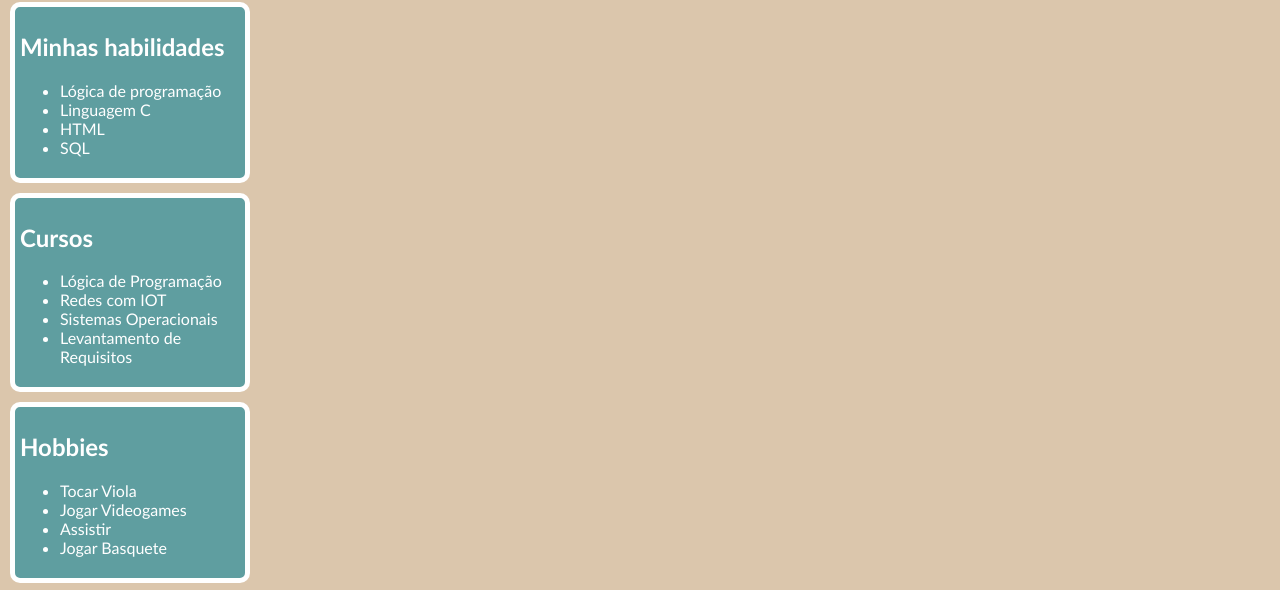
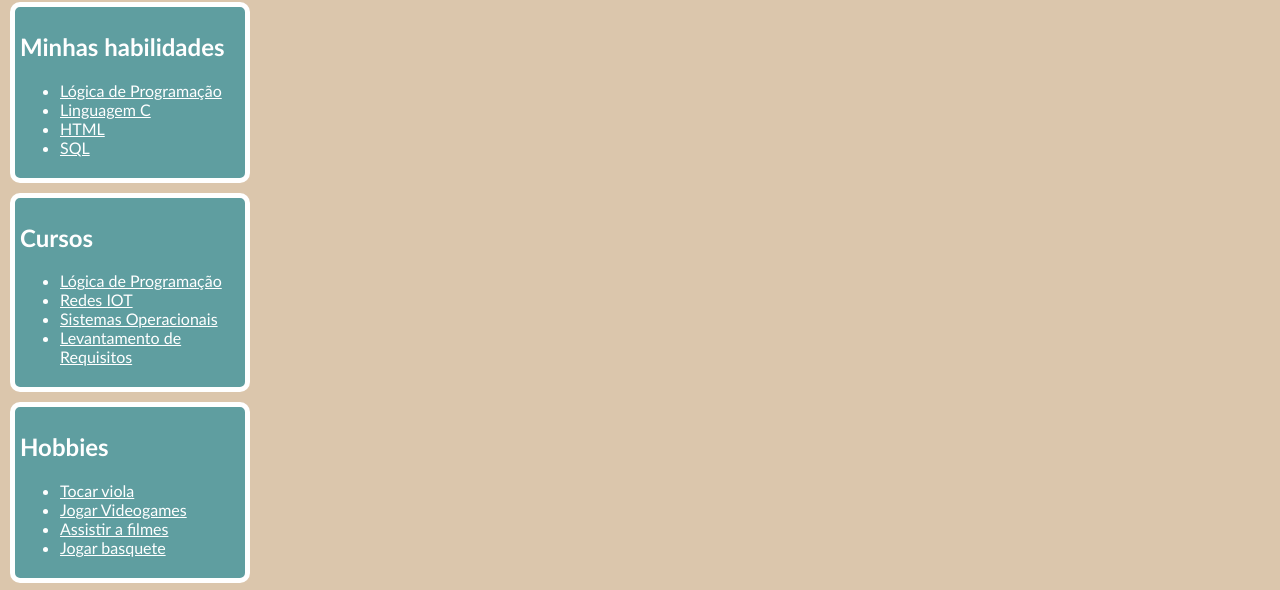
Before and after one commit to Esteves0/site_pessoal, a plain HTML site: page index.html in a window 1280 px wide. Shown: the part 200-790 px from the top of the page. Drawn offline with Linux system fonts and the light colour scheme.

Commit message:
site com links

```diff
--- a/index.html
+++ b/index.html
@@ -115,29 +115,54 @@
                 Minhas habilidades
             </h2>
             <ul>
-                <li>Lógica de programação </li>
-                <li>Linguagem C</li>
-                <li>HTML</li>
-                <li>SQL</li>
+                <li>
+                    <a href="https://www.locaweb.com.br/blog/temas/codigo-aberto/logica-de-programacao-o-que-e/" target="_blank">Lógica de Programação</a>
+                </li>
+                <li>
+                    <a href="https://ebaconline.com.br/blog/o-que-e-linguagem-c" target="_blank">Linguagem C</a>
+                </li>
+                <li>
+                    <a href="https://www.youtube.com/watch?v=0409yssD3vk" target="_blank">HTML</a>
+                </li>
+                <li>
+                    <a href="https://youtu.be/kMznyI7r2Tc?feature=shared" target="_blank">SQL</a>
+                </li>
             </ul>
         </section>
         <section>
             <h2>Cursos </h2>
                 <ul>
-                    <li>Lógica de Programação</li>
-                    <li>Redes com IOT</li>
-                    <li>Sistemas Operacionais</li>
-                    <li>Levantamento de Requisitos</li>
+                    <li>
+                        <a href="https://www.udemy.com/course/curso-gratuito-de-logica-de-programacao/?srsltid=AfmBOooOtb5cz_HystziMWTTB1j-OgQM6sHUivUhmXOtc3ph9Zz0Xy9W" target="_blank">Lógica de Programação</a>
+                    </li>
+                    <li>
+                        <a href="https://www.santanderopenacademy.com/pt_pt/courses/iot.html?gad_source=1&gad_campaignid=22803906674&gbraid=0AAAAAprzCyBaTXvVWRxwtEH0Xi3bgdSsV&gclid=Cj0KCQjwndHEBhDVARIsAGh0g3DGfXbDbKlxK7eB6TNjBzi4ir80Cx69IzrguCtzraCs3-StD7wXvEoaAlCfEALw_wcB" target="_blank">Redes IOT</a>
+                    </li>
+                    <li>
+                        <a href="https://www.edunecursos.com.br/curso/sistemas-operacionais" target="_blank">Sistemas Operacionais</a>
+                    </li>
+                    <li>
+                        <a href="https://cate.prefeitura.sp.gov.br/cursos/tecnologia/curso-introducao-ao-levantamento-de-requisitos/" target="_blank">Levantamento de Requisitos</a>
+                    </li>
                 </ul>
 
         </section>
         <section>
             <h2>Hobbies</h2>
             <ul>
-                <li>Tocar Viola</li>
-                <li>Jogar Videogames</li>
-                <li>Assistir</li>
-                <li>Jogar Basquete</li>
+                <li>
+                    <a href="https://www.youtube.com/watch?app=desktop&v=XgRWFNTbH_g" target="_blank">Tocar viola</a>
+                </li>
+                <li>
+                    <a href="https://medal.tv/games/fortnite/clips/kA62NsShHYDGxSlrj/spok?invite=cr-MSw0QXcsNDE0NTcyMzQ4LA
+" target="_blank">Jogar Videogames</a>
+                </li>
+                <li>
+                    <a href="https://www.netflix.com/br/" target="_blank">Assistir a filmes</a>
+                </li>
+                <li>
+                    <a href="https://youtu.be/gyJ7grjyCyk?feature=shared" target="_blank">Jogar basquete</a>
+                </li>
             </ul>
         </section>
         <section>
```
